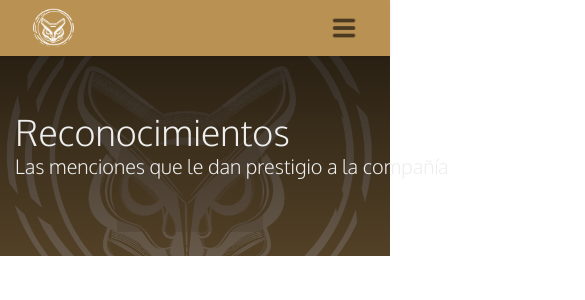
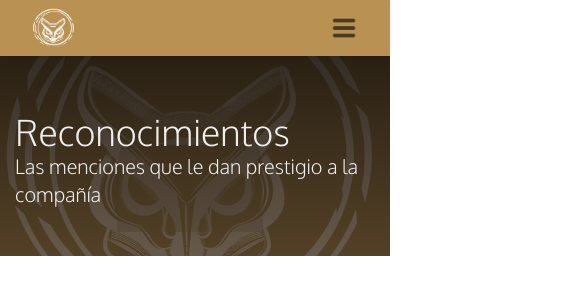
Before and after one commit to saulkurosaki/IZTAC-MUSIC-COMPANY, a Next.js app: page /blog/reconocimientos in a window 390 px wide. Shown: the top 300 px of the page, 585 px wide, since content can reach past the window. Built offline with nearby package versions, Linux system fonts and the light colour scheme.

Commit message:
feat(reconocimientos/Header): implement the on small and extra small devices responsive layout

```diff
--- a/components/blog/recognitions/Header.tsx
+++ b/components/blog/recognitions/Header.tsx
@@ -20,7 +20,7 @@ const Header = () => {
       </span>
 
       <div className="absolute inset-0 py-12 z-20">
-        <div className="container xl:w-[1320px] lg:w-[960px] max-lg:w-[720px] h-full px-[15px]">
+        <div className="container xl:w-[1320px] lg:w-[960px] md:w-[720px] max-md:w-full h-full px-[15px]">
           <div className="w-full text-[#eee] hover:opacity-70 font-light oxygen mt-2">
             <h1 className="lg:text-6xl md:text-5xl max-md:text-4xl">
               Reconocimientos
```
